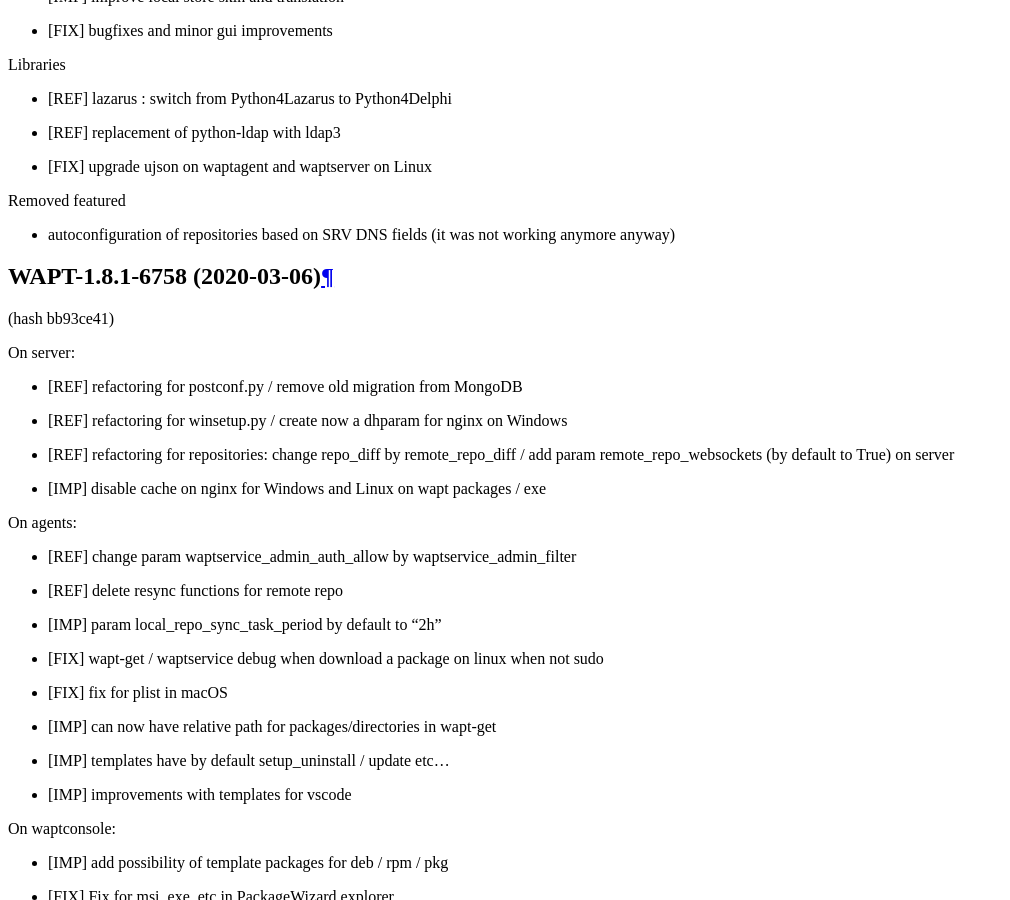
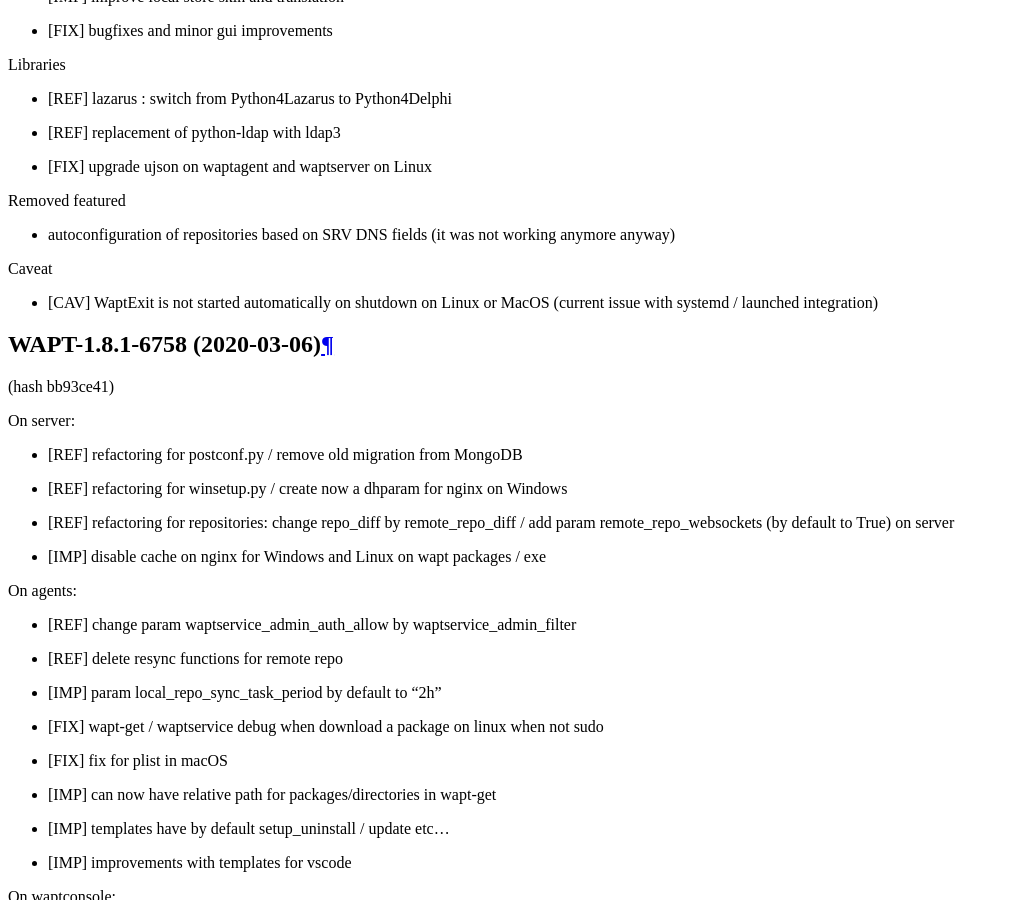
Before and after one commit to tranquilit/WAPT-Documentation, a Sphinx documentation site: the page built from source/wapt-changelog.rst, in a window 1280 px wide and 900 px high, scrolled down 5079 px. Shown: the whole window, without its empty margins (0-1010 px from the left). Built offline with Sphinx 7.4.7 and the Read the Docs theme 2.0.0, drawn with Linux system fonts in a browser that asks for light colours; some of the changed text lies outside the part shown.

Commit message:
add caveat and update date on changelog

```diff
--- a/source/wapt-changelog.rst
+++ b/source/wapt-changelog.rst
@@ -80,6 +80,10 @@
 Removed featured
 
 * autoconfiguration of repositories based on SRV DNS fields (it was not working anymore anyway)
+
+Caveat
+
+* [CAV] WaptExit is not started automatically on shutdown on Linux or MacOS (current issue with systemd / launched integration)
 
 WAPT-1.8.1-6758 (2020-03-06)
 ----------------------------
```
Also changed, not shown: other parts of source/wapt-changelog.rst (+1 -1 lines).
